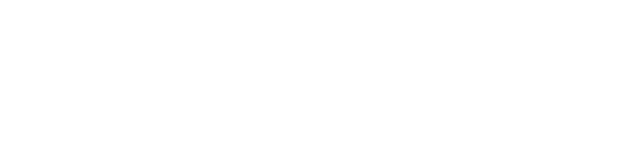
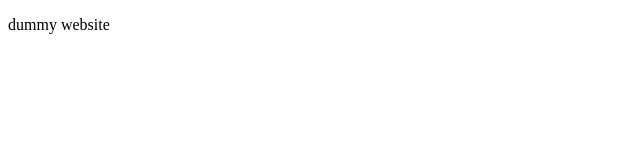
Before and after one commit to mookonkw/website_project, a plain HTML site: page index.html in a window 1280 px wide. Shown: the whole page, without its empty margins (0-640 px from the left). Drawn offline with Linux system fonts and the light colour scheme.

Commit message:
updated something

```diff
--- a/index.html
+++ b/index.html
@@ -5,10 +5,8 @@
     <meta http-equiv="X-UA-Compatible" content="IE=edge">
     <meta name="viewport" content="width=device-width, initial-scale=1.0">
     <title>Dummie Website</title>
-
-
 </head>
 <body>
-
+    <p>dummy website</p>
 </body>
 </html>
--- a/style.css
+++ b/style.css
@@ -0,0 +1,3 @@
+body{
+    background-color: yellow;
+}
```
